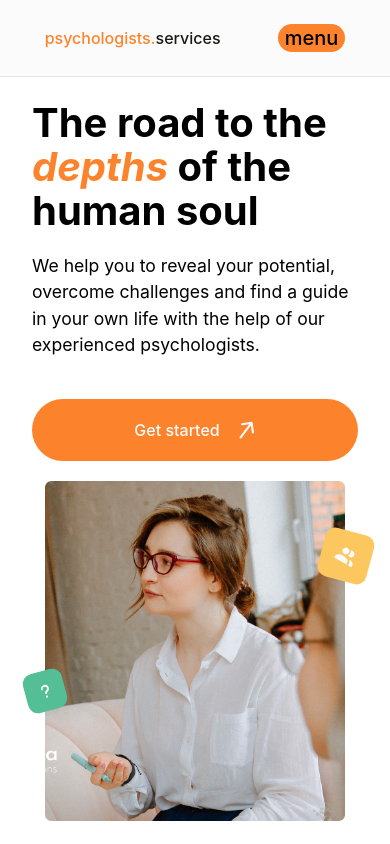
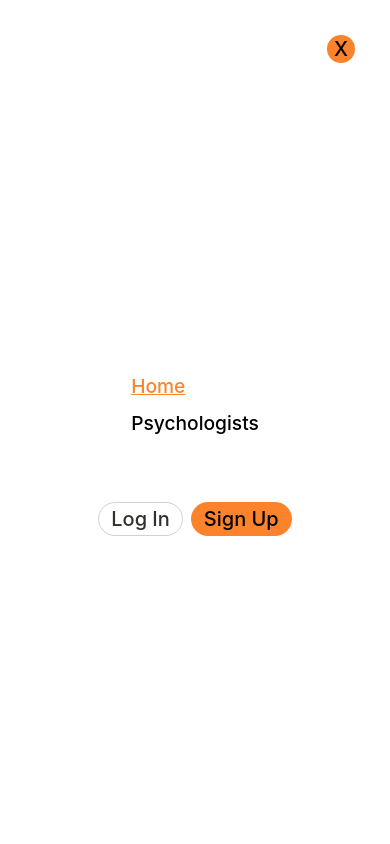
Before and after one commit to olehpetrovasyliev/psychologist-service, a React (Vite) app: page / in a window 390 px wide. Both pictures are taken after a click on the button "menu". Built offline with nearby package versions, Linux system fonts and the light colour scheme; no server answers.

Commit message:
add burger

```diff
--- a/src/App.jsx
+++ b/src/App.jsx
@@ -4,13 +4,14 @@ import { useSelector } from "react-redux";
 import { ToastContainer } from "react-toastify";
 import { createPortal } from "react-dom";
 import {
-  selectIsModalAppointmentOpen,
+  selectIsBurgerMenuOpen,
   selectIsModalLoginOpen,
   selectIsModalSignupOpen,
 } from "./helpers/redux/modal/modalSelectors.js";
 import ModalSignup from "./components/Modal/ModalSignup.jsx";
 import ModalLogin from "./components/Modal/ModalLogin.jsx";
 import ModalEnroll from "./components/Modal/modalEnroll.jsx";
+import MobileBurgerMenu from "./components/Header/Burger/BurgerMenu.jsx";
 
 // Lazy-loaded pages
 const Home = lazy(() => import("./pages/Home/Home"));
@@ -21,7 +22,7 @@ const Header = lazy(() => import("./components/Header/Header"));
 function App() {
   const isModalSignupOpen = useSelector(selectIsModalSignupOpen);
   const isModalLoginOpen = useSelector(selectIsModalLoginOpen);
-  const isModalAppointmentOpen = useSelector(selectIsModalAppointmentOpen);
+  const isBurgerMenuOpen = useSelector(selectIsBurgerMenuOpen);
 
   return (
     <>
@@ -62,6 +63,8 @@ function App() {
       </Routes>
       {isModalSignupOpen && createPortal(<ModalSignup />, document.body)}
       {isModalLoginOpen && createPortal(<ModalLogin />, document.body)}
+      {isBurgerMenuOpen && createPortal(<MobileBurgerMenu />, document.body)}
+
       <ToastContainer autoClose={1000} />
     </>
   );
--- /dev/null
+++ b/src/components/Header/Burger/Burger.module.scss
@@ -0,0 +1,62 @@
+.brgrWrapper {
+  position: fixed;
+  top: 0;
+  left: 0;
+  height: 100vh;
+  width: 100vw;
+  display: flex;
+  align-items: center;
+  justify-content: center;
+  flex-direction: column;
+  gap: 64px;
+}
+
+.brgrNav {
+  display: flex;
+  flex-direction: column;
+  gap: 8px;
+}
+
+.brgrNavLink {
+  font-size: 1.2rem;
+  background-color: transparent;
+  color: #000;
+  text-decoration: none;
+  &:hover {
+    color: #fc832c;
+  }
+}
+
+.profileInfoWrapper {
+  display: flex;
+  align-items: center;
+  gap: 4px;
+}
+
+.logoutBtn {
+  background: transparent;
+  border: 1px solid rgba(25, 26, 21, 0.2);
+  color: rgba(25, 26, 21, 0.9);
+  padding: 4px 12px;
+}
+
+.loginBtn {
+  background: transparent;
+  border: 1px solid rgba(25, 26, 21, 0.2);
+  color: rgba(25, 26, 21, 0.9);
+  padding: 4px 12px;
+}
+.brgrSingup {
+  padding: 4px 12px;
+}
+
+.authWrapper {
+  display: flex;
+  gap: 8px;
+}
+
+.closBtn {
+  position: absolute;
+  top: 35px;
+  right: 35px;
+}
--- /dev/null
+++ b/src/components/Header/Burger/BurgerMenu.jsx
@@ -0,0 +1,110 @@
+// MobileBurgerMenu.jsx
+import React, { useState } from "react";
+import { useDispatch, useSelector } from "react-redux";
+import {
+  closeBurgerMenu,
+  openModalLogin,
+  openModalSignup,
+} from "../../../helpers/redux/modal/modalSlice";
+import styles from "./Burger.module.scss"; // Add your styles
+import { useNavigate } from "react-router";
+import { auth } from "../../../firebase";
+import { Link, NavLink } from "react-router-dom";
+import svg from "../../../assets/sprite.svg";
+
+const MobileBurgerMenu = () => {
+  const dispatch = useDispatch();
+  const navigate = useNavigate();
+  const user = auth.currentUser;
+
+  const closeMenu = () => {
+    document.body.classList.remove("modal-open");
+    dispatch(closeBurgerMenu());
+  };
+  const openLink = (link) => {
+    navigate(link);
+    closeMenu();
+  };
+  const handleLogout = async () => {
+    try {
+      await auth.signOut();
+    } catch (error) {
+      console.log(error);
+    } finally {
+      closeMenu();
+      toast.success("Logout successful. See you soon!");
+    }
+  };
+  const openLogin = () => {
+    dispatch(openModalLogin());
+    closeMenu();
+    document.body.classList.add("modal-open");
+  };
+  const openSignup = () => {
+    dispatch(openModalSignup());
+    closeMenu();
+    document.body.classList.add("modal-open");
+  };
+  return (
+    <div className={styles.brgrWrapper}>
+      <div className={styles.menuContent}>
+        <button onClick={closeMenu} className={styles.closBtn}>X</button>
+      </div>
+      <nav className={styles.brgrNav}>
+        <NavLink
+          to={"/"}
+          className={styles.brgrNavLink}
+          onClick={() => openLink("/")}
+        >
+          Home
+        </NavLink>
+        <NavLink
+          to={"/psychologists"}
+          className={styles.brgrNavLink}
+          onClick={() => openLink("/psychologists")}
+        >
+          Psychologists
+        </NavLink>
+        {user && (
+          <NavLink
+            to={"/favorites"}
+            className={styles.brgrNavLink}
+            onClick={() => openLink("/favorites")}
+          >
+            Favorites
+          </NavLink>
+        )}
+      </nav>
+      <div>
+        {user ? (
+          <div>
+            <div className={styles.anotherOneWrapper}>
+              <div className={styles.profileInfoWrapper}>
+                <div className={styles.avatarWrapper}>
+                  <svg width={32} height={32} stroke="#000">
+                    <use href={svg + "#icon-mdi_user"}></use>
+                  </svg>
+                </div>
+                <p className={styles.userName}>{user.displayName}</p>
+              </div>
+              <button className={styles.logoutBtn} onClick={handleLogout}>
+                Log Out
+              </button>
+            </div>
+          </div>
+        ) : (
+          <div className={styles.authWrapper}>
+            <button className={styles.loginBtn} onClick={openLogin}>
+              Log In
+            </button>
+            <button className={styles.brgrSingup} onClick={openSignup}>
+              Sign Up
+            </button>
+          </div>
+        )}
+      </div>
+    </div>
+  );
+};
+
+export default MobileBurgerMenu;
--- a/src/components/Header/Header.jsx
+++ b/src/components/Header/Header.jsx
@@ -1,8 +1,9 @@
 import React, { useEffect, useState } from "react";
 import styles from "./Header.module.scss";
 import { Link, NavLink, Outlet } from "react-router-dom";
-import { useDispatch } from "react-redux";
+import { useDispatch, useSelector } from "react-redux";
 import {
+  openBurgerMenu,
   openModalLogin,
   openModalSignup,
 } from "../../helpers/redux/modal/modalSlice";
@@ -10,9 +11,11 @@ import { onAuthStateChanged } from "firebase/auth";
 import { auth } from "../../firebase";
 import svg from "../../assets/sprite.svg";
 import { toast } from "react-toastify";
+import { selectIsBurgerMenuOpen } from "../../helpers/redux/modal/modalSelectors";
 
 const Header = () => {
   const [user, setUser] = useState(false);
+  const isBurgerOpen = useSelector(selectIsBurgerMenuOpen);
   useEffect(() => {
     const unsubscribe = onAuthStateChanged(auth, (user) => {
       setUser(user);
@@ -22,8 +25,9 @@ const Header = () => {
   const handleLogout = async () => {
     try {
       await auth.signOut();
+      toast.success("Logout successful. See you soon!");
     } catch (error) {
-      toast.success("Logout successful. See you soon!");
+      console.log(error);
     }
   };
 
@@ -37,6 +41,8 @@ const Header = () => {
     dispatch(openModalSignup());
   };
   return (
+    <>
+      {!isBurgerOpen && (
         <>
           <header className={styles.header}>
             <div>
@@ -83,9 +89,16 @@ const Header = () => {
                 </>
               )}
             </div>
-        <button className={styles.brgr}>menu</button>
+            <button
+              className={styles.brgr}
+              onClick={() => dispatch(openBurgerMenu())}
+            >
+              menu
+            </button>
           </header>
           <Outlet />
+        </>
+      )}
     </>
   );
 };
--- a/src/components/Header/Header.module.scss
+++ b/src/components/Header/Header.module.scss
@@ -115,3 +115,10 @@
     display: none;
   }
 }
+
+.brgrWrapper {
+  height: 100vh;
+  width: 100vw;
+  background-color: #000;
+  position: fixed;
+}
--- a/src/helpers/redux/modal/modalSlice.js
+++ b/src/helpers/redux/modal/modalSlice.js
@@ -30,7 +30,7 @@ const modalSlice = createSlice({
       state.isModalAppointmentOpen = false;
     },
     openBurgerMenu(state) {
-      state.iBurgerMenuOpen = true;
+      state.isBurgerMenuOpen = true;
     },
     closeBurgerMenu(state) {
       state.isBurgerMenuOpen = false;
@@ -46,4 +46,6 @@ export const {
   closeModalLogin,
   openModalAppointment,
   closeModalAppointment,
+  openBurgerMenu,
+  closeBurgerMenu,
 } = modalSlice.actions;
```
Also changed, not shown: src/components/Header/BurgerMenu.jsx (deleted). Lines whose indentation alone changed are shown as unchanged.
